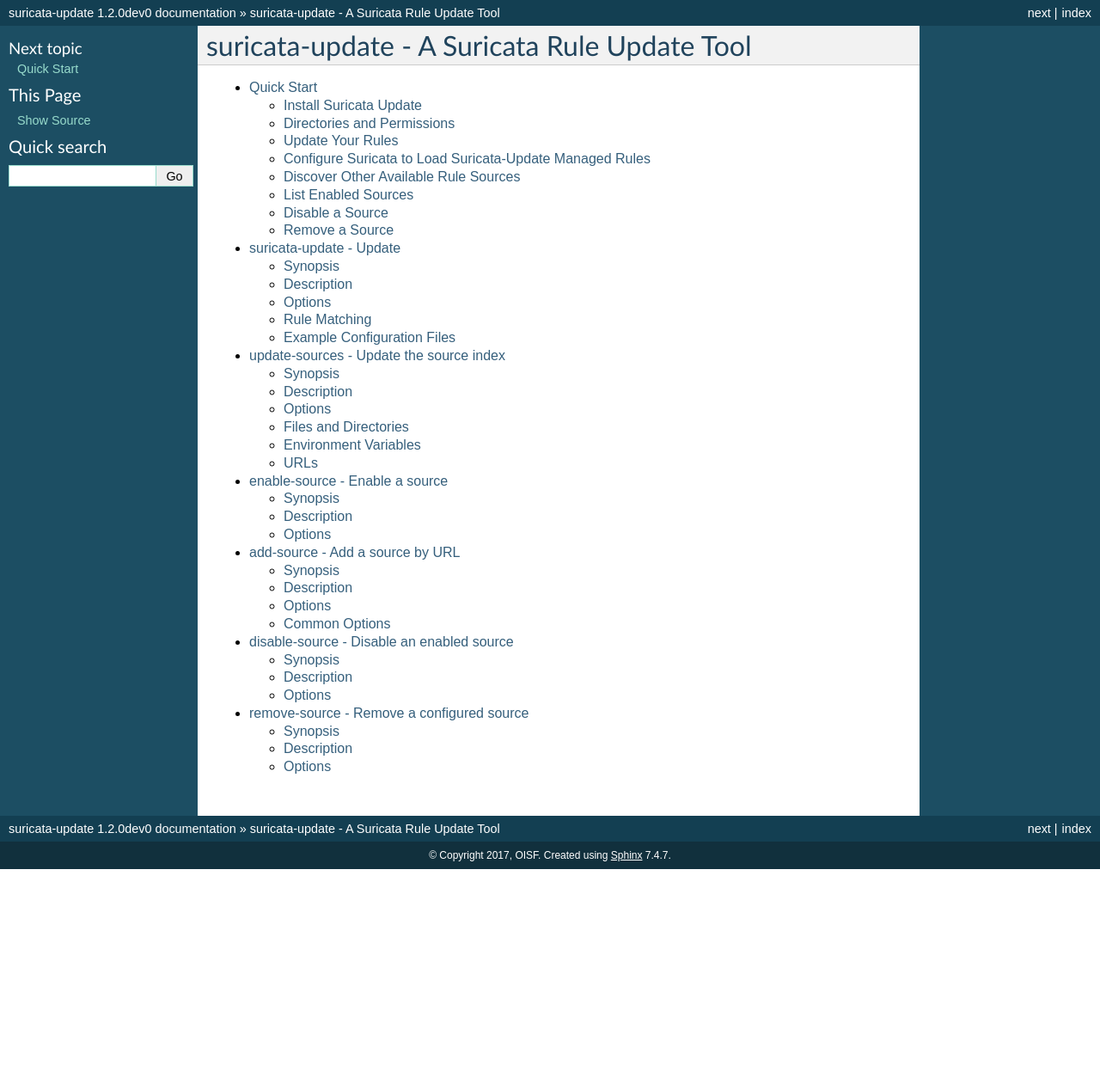
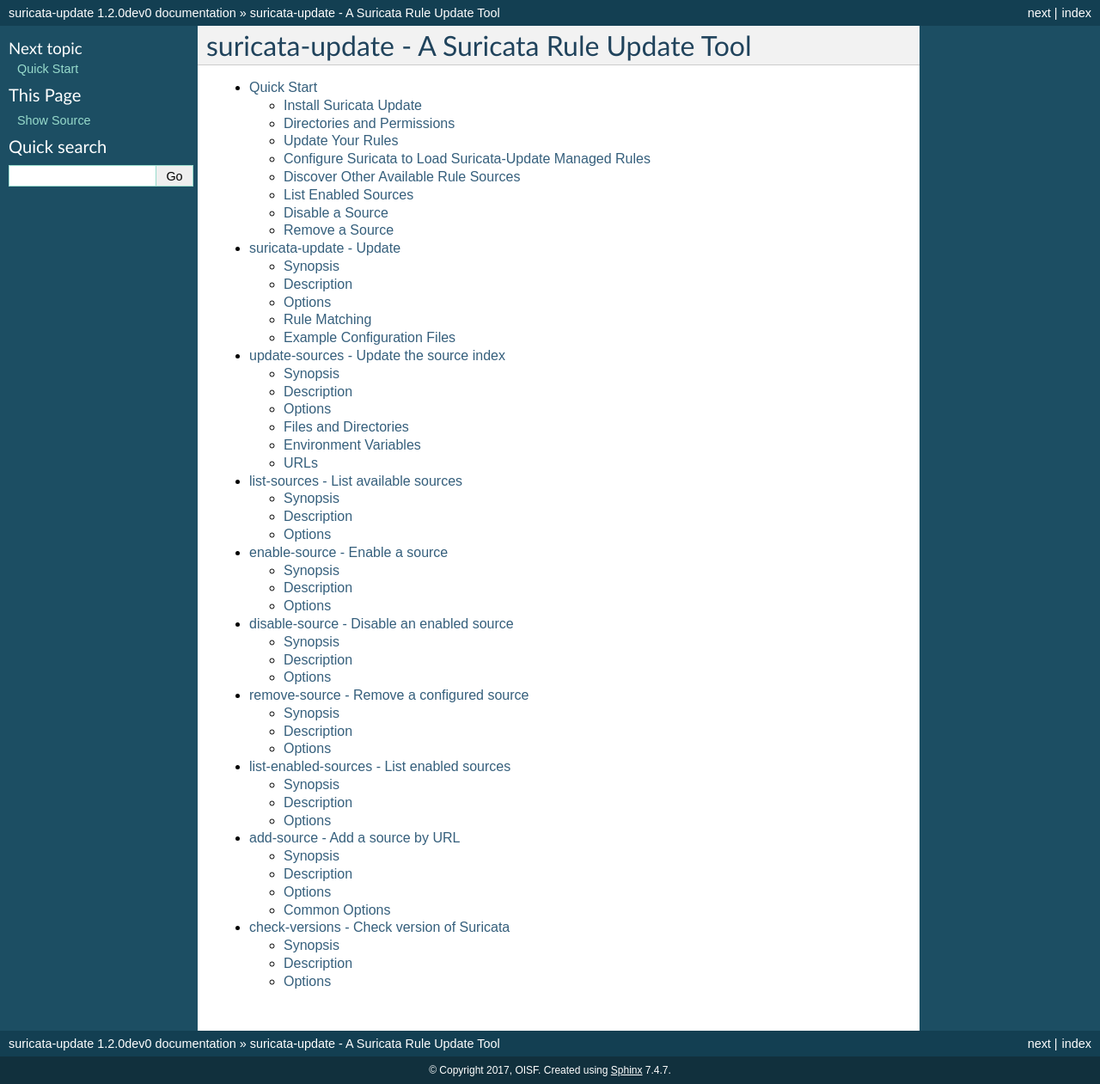
Before and after one commit to OISF/suricata-update, a Sphinx documentation site: the page built from doc/index.rst, in a window 1280 px wide. Shown: the whole page at 86% size. Built offline with Sphinx 7.4.7, drawn with Linux system fonts in a browser that asks for light colours; before the commit the page ends 1011 px from its top, so only the background shows below that.

Commit message:
doc: Add missing docs for commands
Add docs for `list-sources`, `list-enabled-sources` and `check-versions`
commands.
Closes redmine ticket #3228.

```diff
--- /dev/null
+++ b/doc/check-versions.rst
@@ -0,0 +1,21 @@
+##########################################
+check-versions - Check version of Suricata
+##########################################
+
+Synopsis
+========
+
+::
+
+   suricata-update check-versions
+
+Description
+===========
+
+The ``check-versions`` command checks if the installed Suricata version is up
+to date.
+
+Options
+=======
+
+.. include:: common-options.rst
--- a/doc/index.rst
+++ b/doc/index.rst
@@ -8,7 +8,10 @@
    quickstart
    update
    update-sources
+   list-sources
    enable-source
-   add-source
    disable-source
    remove-source
+   list-enabled-sources
+   add-source
+   check-versions
--- /dev/null
+++ b/doc/list-enabled-sources.rst
@@ -0,0 +1,20 @@
+###########################################
+list-enabled-sources - List enabled sources
+###########################################
+
+Synopsis
+========
+
+::
+
+   suricata-update list-enabled-sources
+
+Description
+===========
+
+The ``list-enabled-sources`` command lists all the enabled sources.
+
+Options
+=======
+
+.. include:: common-options.rst
--- /dev/null
+++ b/doc/list-sources.rst
@@ -0,0 +1,24 @@
+########################################
+list-sources - List available sources
+########################################
+
+Synopsis
+========
+
+::
+
+   suricata-update list-sources
+
+Description
+===========
+
+The ``list-sources`` command lists all the available sources.
+
+Options
+=======
+
+.. include:: common-options.rst
+
+.. option:: --free
+
+   List all freely available sources.
```
